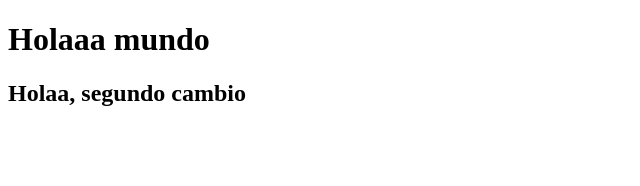
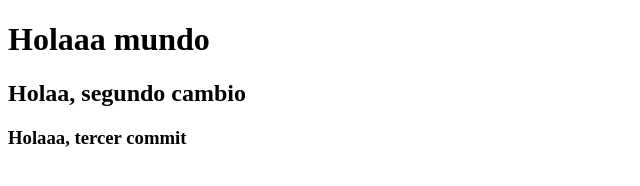
Before and after one commit to JorgeMont/Kodemia_EjercicioTallerGithub2, a plain HTML site: page index.html in a window 1280 px wide. Shown: the whole page, without its empty margins (0-640 px from the left). Drawn offline with Linux system fonts and the light colour scheme.

Commit message:
Third commit

```diff
--- a/index.html
+++ b/index.html
@@ -9,5 +9,6 @@
 <body>
     <h1>Holaaa mundo</h1>
     <h2>Holaa, segundo cambio</h2>
+    <h3>Holaaa, tercer commit</h3>
 </body>
 </html>
```
